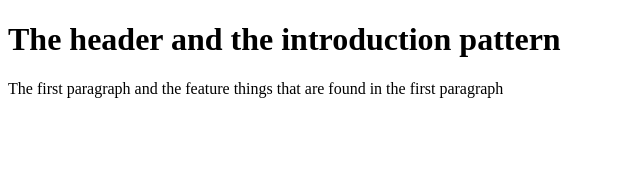
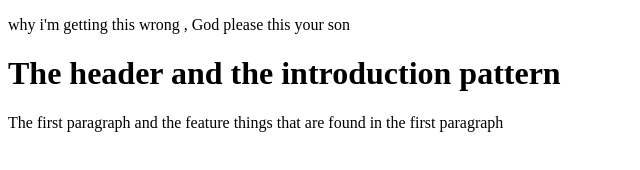
Before and after one commit to decielo/learning-git, a plain HTML site: page index.html in a window 1280 px wide. Shown: the whole page, without its empty margins (0-640 px from the left). Drawn offline with Linux system fonts and the light colour scheme.

Commit message:
Update index.html
added p1

```diff
--- a/index.html
+++ b/index.html
@@ -6,6 +6,7 @@
   <title>HOLADDINA</title>
 </head>
 <body>
+  <P>why i'm getting this wrong , God please this your son</P>
   <h1> The header and the introduction pattern</h1>
   <p>The first paragraph and the feature things that are found in
      the first paragraph</p>
```
